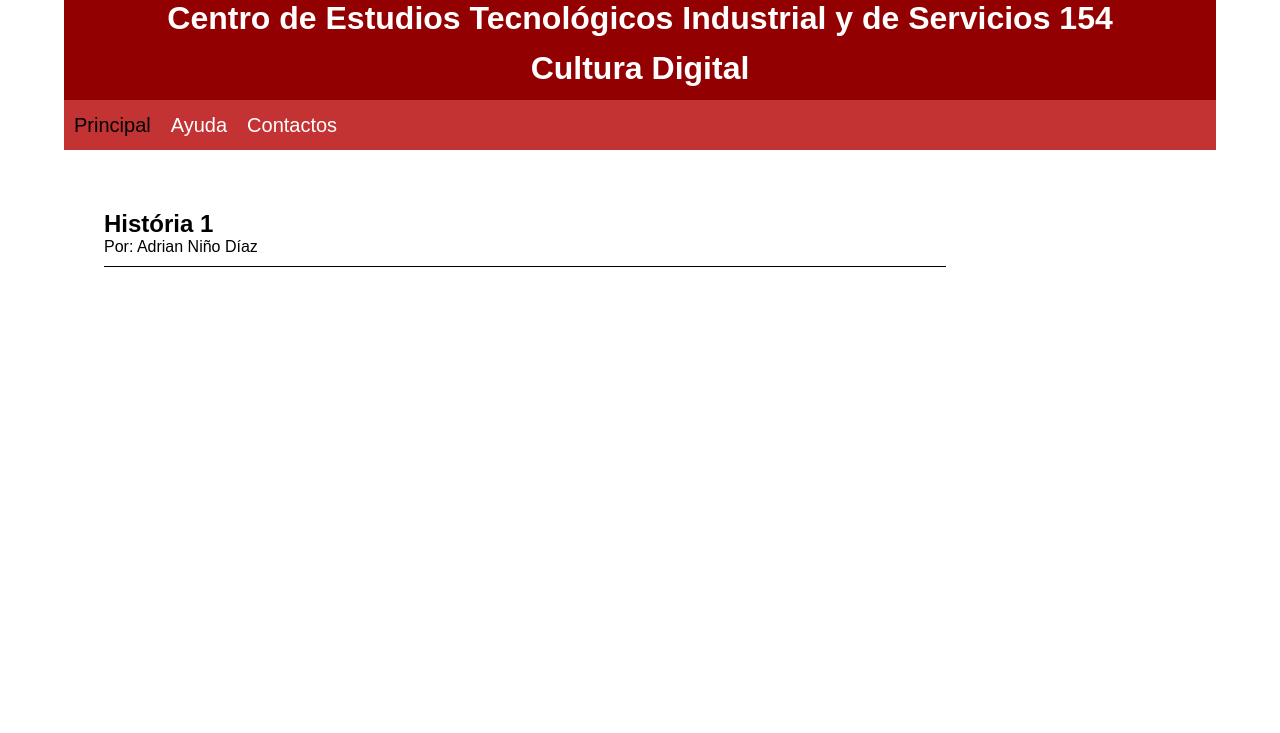
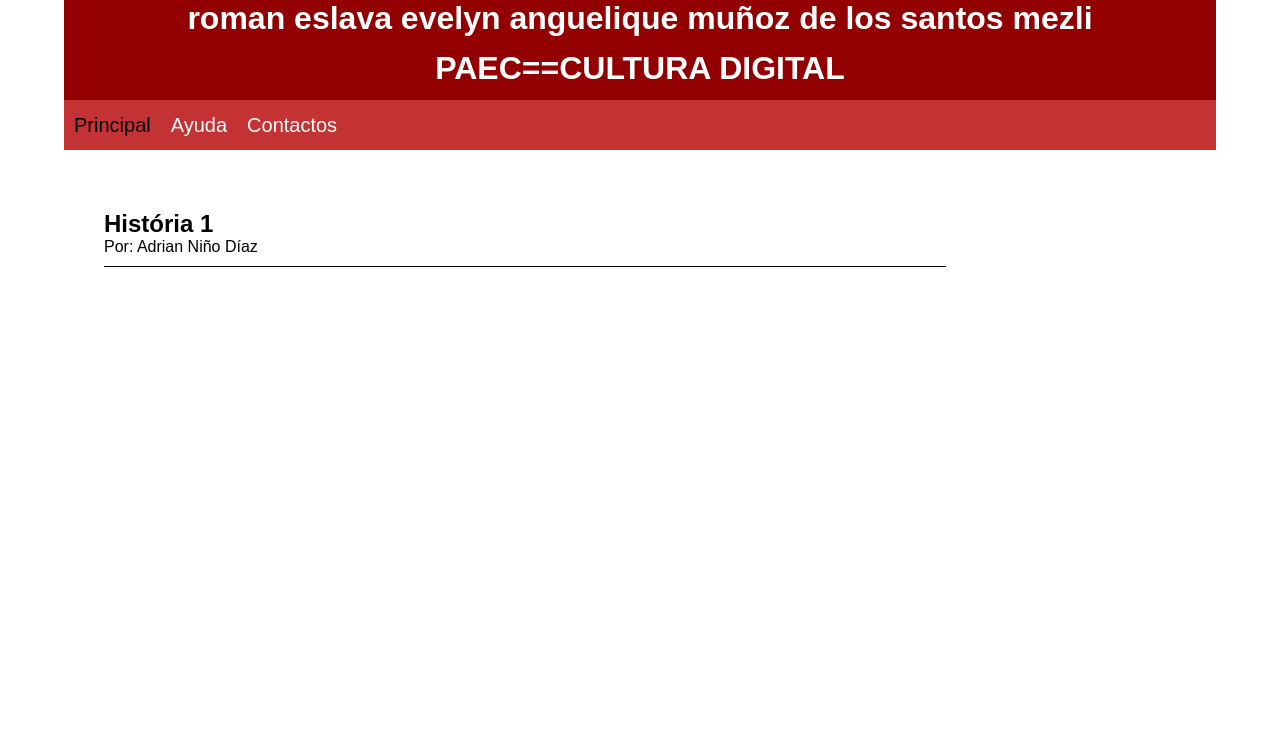
Before and after one commit to eveymez/eveymez, a plain HTML site: page profesoratere1.html in a window 1280 px wide. Shown: the top 733 px of the page. Drawn offline with Linux system fonts and the light colour scheme.

Commit message:
Update profesoratere1.html

```diff
--- a/profesoratere1.html
+++ b/profesoratere1.html
@@ -8,8 +8,8 @@
   <body>
       <div id="container">
           <header>
-           <h1> Centro de Estudios Tecnológicos Industrial y de Servicios 154</h1>
-           <h1> Cultura Digital</h1>
+           <h1>roman eslava evelyn anguelique muñoz de los santos mezli</h1>
+           <h1>PAEC==CULTURA DIGITAL</h1>
 
           </header>
            <nav>
```
